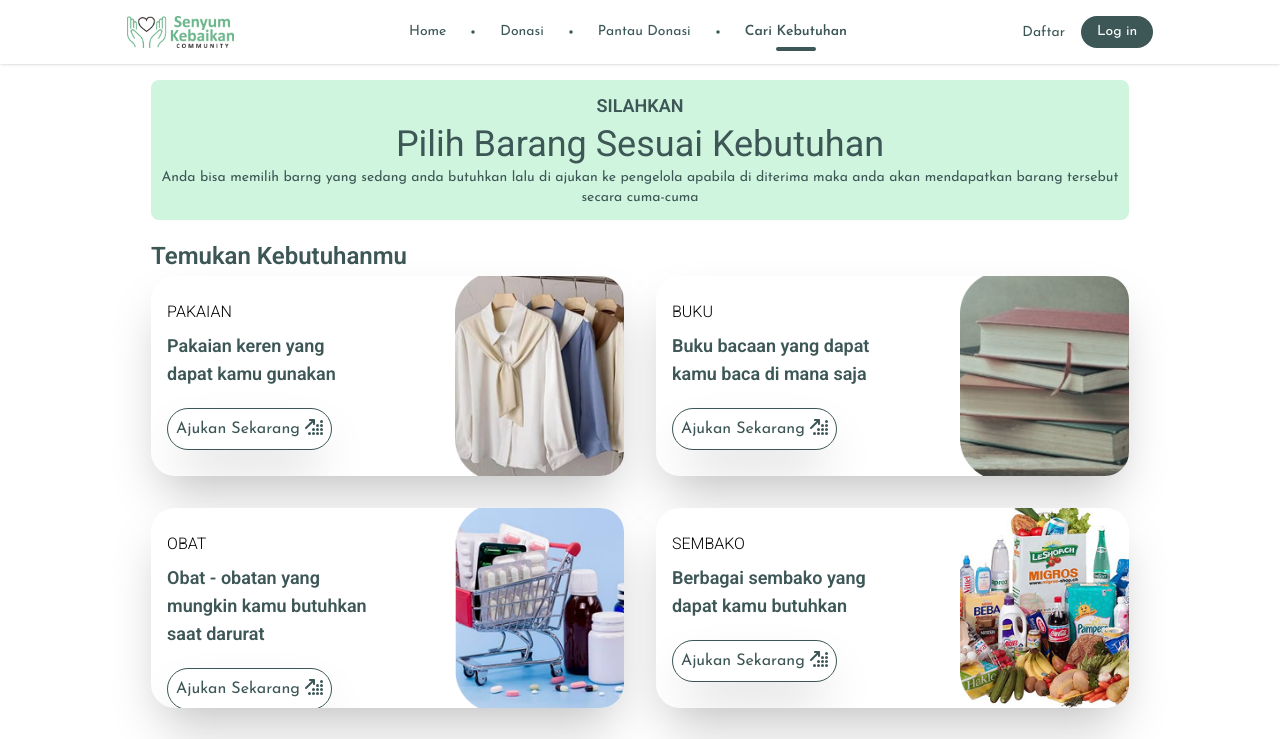
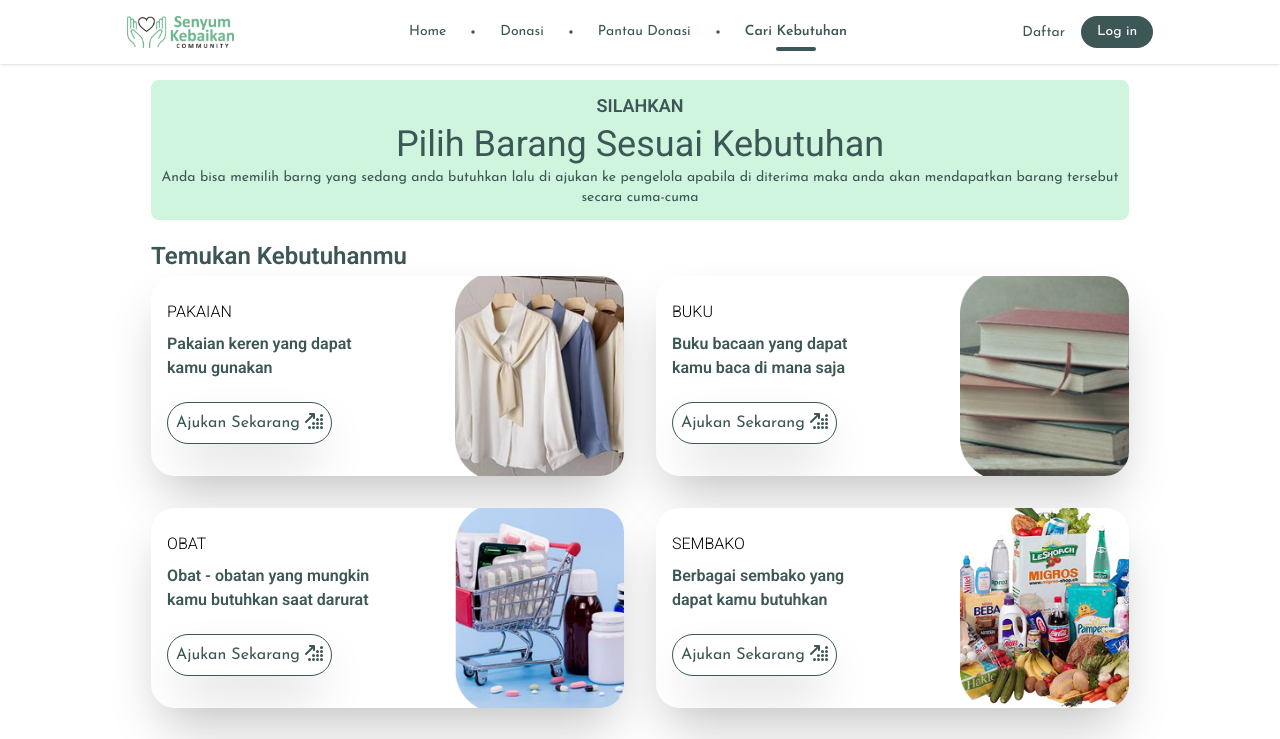
Before and after one commit to afifudin24/SenyumKebaikan, a React (Vite) app: page /cari-kebutuhan in a window 1280 px wide. Shown: the top 739 px of the page. Built offline with nearby package versions, Linux system fonts and the light colour scheme; the HTML template or start-up script is replaced by a standard one; what chartjs-plugin-datalabels would draw is missing.

Commit message:
update lagi

```diff
--- a/src/components/DataDonasi.jsx
+++ b/src/components/DataDonasi.jsx
@@ -70,7 +70,7 @@ const DataDonasi = ({type, title, href, description, percent, raised, goal}) =>
                               </div>
 
                               {/* <img src={home4} className='absolute right-0 top-0 h-full' alt="" /> */}
-                              <img src={href} className='absolute -right-5 -top-0 -bottom-5 h-full scale-y-105' alt="" />
+                              <img src={href} className='absolute w-3/12 -right-5 -top-0 -bottom-5 h-full scale-y-105' alt="" />
 
                   {/* Kanan: Gambar */}
                           </div>
--- a/src/pages/guest/CariKebutuhan.jsx
+++ b/src/pages/guest/CariKebutuhan.jsx
@@ -104,7 +104,7 @@ const CariKebutuhan = () => {
         <div>
 
         <p className="font-primary my-2 font-light uppercase">{item.jenis}</p>
-        <h4 className="text-primary md:text-lg xl:text-lg text-base my-1 font-semibold">
+        <h4 className="text-primary md:text-base xl:text-base text-base my-1 font-semibold">
           {item.barang}
         </h4>
         </div>
```
